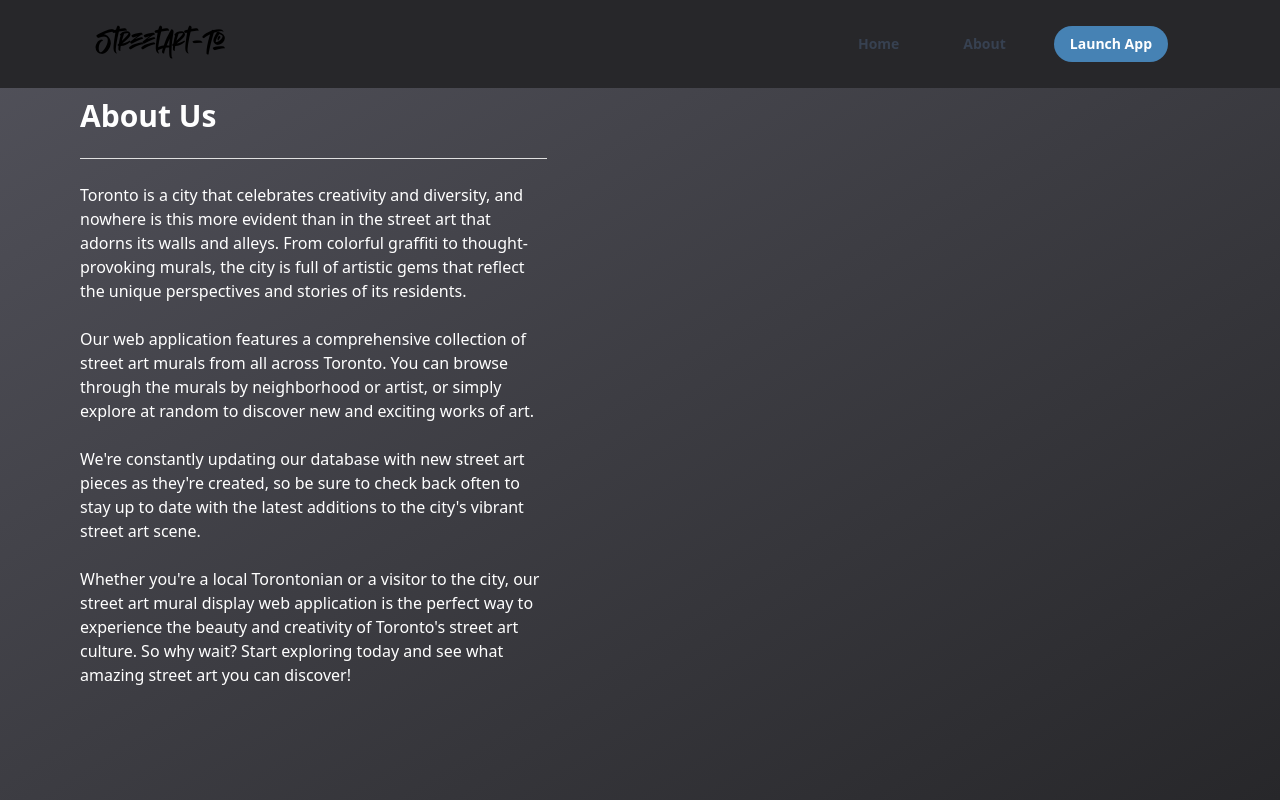
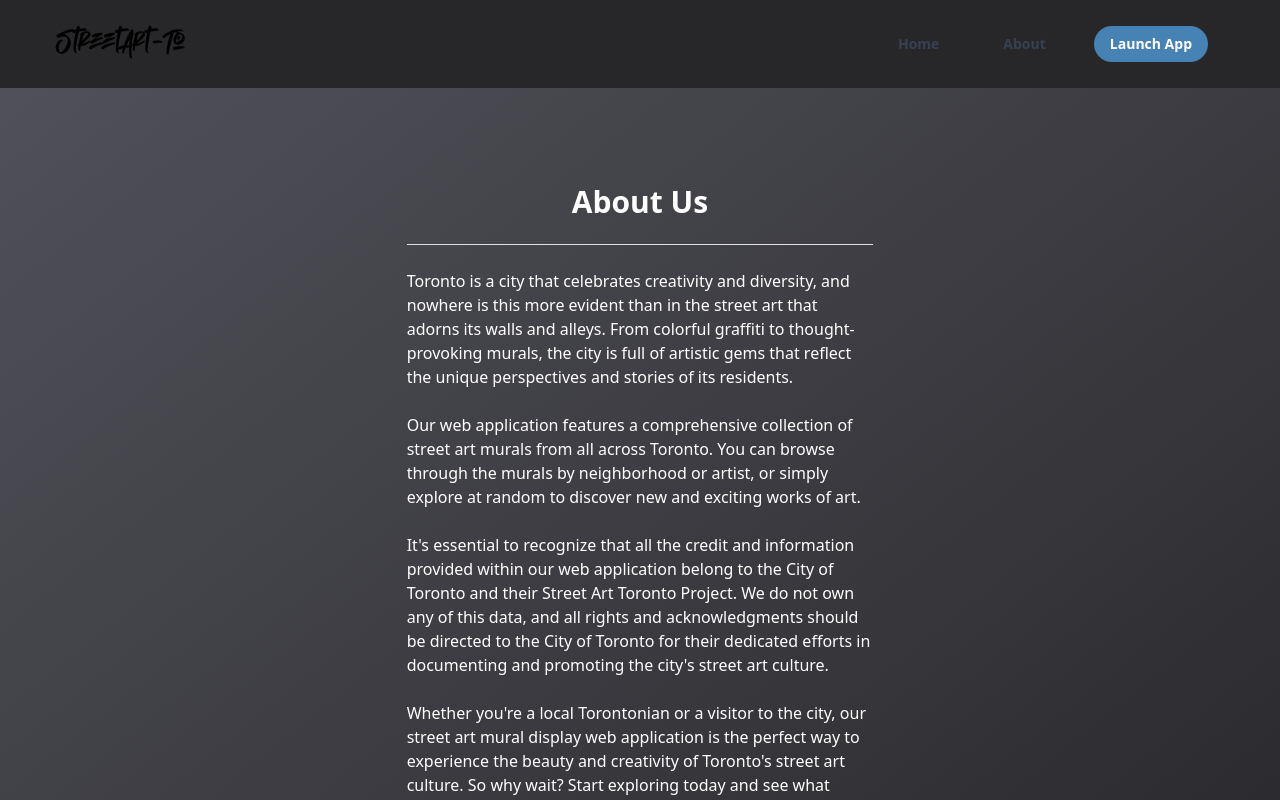
Before and after one commit to AnthonyChablov/street-art-to, a React (Vite) app in the folder client/: page /about in a window 1280 px wide. Shown: the top 800 px of the page. Built offline with nearby package versions, Linux system fonts and the light colour scheme.

Commit message:
fix navigation responsiveness

```diff
--- a/client/src/components/About/AboutLayout.tsx
+++ b/client/src/components/About/AboutLayout.tsx
@@ -1,21 +1,20 @@
-
 import { motion } from "framer-motion";
 import Divider from "@mui/material/Divider";
 import Navigation from "../Common/Navigation/Navigation";
 import Paragraph from "../Common/Paragraph/Paragraph";
-import {  paragraphVariants } from "../../variants/animationVariants";
+import { paragraphVariants } from "../../variants/animationVariants";
 
 const AboutLayout = () => {
   return (
     <div className="bg-gradient-to-br from-zinc-600 to-zinc-800 min-h-screen">
       <Navigation />
-      <div className="container flex flex-col lg:flex-row lg:h-screen justify-center lg:justify-between items-center mx-auto py-16 lg:py-32">
-        <motion.div className="space-y-6 pt-16 pb-20 w-full lg:w-5/12"
+      <div className="container flex flex-col justify-center items-center mx-auto py-16 lg:py-32">
+        <motion.div className="space-y-6 pt-14 pb-20 w-full lg:w-5/12"
           variants={paragraphVariants}
           initial='initial'
           animate='animate'
         >
-          <h1 className="font-semibold text-white text-3xl text-center lg:text-left ">
+          <h1 className="font-semibold text-white text-3xl text-center  ">
             About Us
           </h1>
           <Divider className="bg-white" />
@@ -26,13 +25,12 @@ const AboutLayout = () => {
             "Our web application features a comprehensive collection of street art murals from all across Toronto. You can browse through the murals by neighborhood or artist, or simply explore at random to discover new and exciting works of art."
           } />
           <Paragraph text={
-            "We're constantly updating our database with new street art pieces as they're created, so be sure to check back often to stay up to date with the latest additions to the city's vibrant street art scene."
+            "It's essential to recognize that all the credit and information provided within our web application belong to the City of Toronto and their Street Art Toronto Project. We do not own any of this data, and all rights and acknowledgments should be directed to the City of Toronto for their dedicated efforts in documenting and promoting the city's street art culture."
           } />
           <Paragraph text={
             "Whether you're a local Torontonian or a visitor to the city, our street art mural display web application is the perfect way to experience the beauty and creativity of Toronto's street art culture. So why wait? Start exploring today and see what amazing street art you can discover!"
           } />
         </motion.div>
-
       </div>
     </div>
   )
--- a/client/src/components/Application/SpeedDial/SpeedDialMenu.tsx
+++ b/client/src/components/Application/SpeedDial/SpeedDialMenu.tsx
@@ -16,8 +16,8 @@ import LayersIcon from '@mui/icons-material/Layers';
 import { useDrawerStore } from '../../../store/Drawer/drawerStore';
 
 const actions = [
-  { icon: <SearchIcon />, name: 'Select' },
-  { icon: <ArticleIcon />, name: 'Menu' },
+  { icon: <ArticleIcon />, name: 'Menu'},
+  { icon: <SearchIcon />, name: 'Selection' },
 ];
 
 const SpeedDialMenu = () => {
@@ -28,8 +28,6 @@ const SpeedDialMenu = () => {
     setToggleArtDrawer,
     toggleSideBar,
     setToggleSideBar,
-    toggleSideDrawer,
-    setToggleSideDrawer
   } = useDrawerStore();
 
   const [open, setOpen] = useState(false);
--- /dev/null
+++ b/client/src/components/Common/Buttons/CloseButton.tsx
@@ -0,0 +1,16 @@
+import React from 'react';
+import Icons from '../Icons/Icons';
+
+interface CloseButtonProps {
+  onClick: (event:any) => void;
+}
+
+const CloseButton: React.FC<CloseButtonProps> = ({ onClick }) => {
+  return (
+    <button onClick={onClick}>
+      <Icons type='close' size={25} color='#7b7f89'/>
+    </button>
+  );
+};
+
+export default CloseButton;
--- /dev/null
+++ b/client/src/components/Common/Icons/Icons.tsx
@@ -0,0 +1,19 @@
+import { IoMdClose} from 'react-icons/io';
+
+interface IIcons {
+    type : string,
+    size: number,
+    color?: string
+}
+
+const Icons = ({type, size, color}:IIcons) => {
+  return (
+    <div className='text-white'>{
+      {
+        close: <IoMdClose size={size} color={color}/>,
+      }[type]
+    }</div>
+  )
+}
+
+export default Icons;
--- a/client/src/components/Common/Navigation/NavSideDrawer.tsx
+++ b/client/src/components/Common/Navigation/NavSideDrawer.tsx
@@ -1,8 +1,13 @@
-import React from 'react';
 import Drawer from '@mui/material/Drawer';
+import { ReactNode } from 'react'; // Import ReactNode for typing children
 import { useDrawerStore } from '../../../store/Drawer/drawerStore';
+import CloseButton from '../Buttons/CloseButton';
 
-const NavSideDrawer = () => {
+interface NavSideDrawerProps {
+    children: ReactNode; // Properly type children as ReactNode
+}
+
+const NavSideDrawer = ({ children }: NavSideDrawerProps) => {
     const { toggleNavDrawer, setToggleNavDrawer } = useDrawerStore();
 
     const closeDrawer = () => {
@@ -14,10 +19,13 @@ const NavSideDrawer = () => {
             anchor="right"
             open={toggleNavDrawer}
             onClose={closeDrawer}
+            PaperProps={{ style: { width: '45%' } }} // Set width using PaperProps
         >
-            <div className="w-64 p-4 bg-white">
-                {/* Drawer content */}
-                <p>Drawer Content</p>
+            <div className="p-4 bg-gradient-to-br from-zinc-600 to-zinc-800 h-screen">
+                <div className="text-right">
+                    <CloseButton onClick={closeDrawer} />
+                </div>
+                {children}
             </div>
         </Drawer>
     );
--- a/client/src/components/Common/Navigation/Navigation.tsx
+++ b/client/src/components/Common/Navigation/Navigation.tsx
@@ -2,6 +2,8 @@ import React from 'react';
 import { NavLink } from 'react-router-dom';
 import NavigationLink from './NavigationLink';
 import { useDrawerStore } from '../../../store/Drawer/drawerStore';
+import NavSideDrawer from './NavSideDrawer';
+
 
 const navigationLinks = [
   { linkTo: '/', text: 'Home' },
@@ -19,16 +21,20 @@ const Navigation = () => {
 
   return (
     <nav className="border-gray-200 px-2 sm:px-4 py-2.5 bg-zinc-800 top-0 z-50 fixed w-screen">
-      <div className="container flex flex-wrap items-center justify-between mx-auto">
+      <div className=" flex flex-wrap items-center justify-between mx-auto max-w-7xl px-10 ">
         <NavLink to="/">
           <span className="self-center whitespace-nowrap dark:text-white font-empire text-4xl">
             StreetArt-To
           </span>
         </NavLink>
+        {/* Hamburger button */}
         <button
           data-collapse-toggle="navbar-default"
           type="button"
-          className="inline-flex items-center p-2 ml-3 text-sm text-gray-500 rounded-lg md:hidden hover:bg-gray-100 focus:outline-none focus:ring-2 focus:ring-gray-200 dark:text-gray-400 dark:hover:bg-gray-700 dark:focus:ring-gray-600"
+          className="inline-flex items-center p-2 ml-3 text-sm text-gray-500
+            rounded-lg md:hidden hover:bg-gray-100
+            focus:outline-none focus:ring-2 focus:ring-gray-200
+            dark:text-gray-400 dark:hover:bg-gray-700 dark:focus:ring-gray-600"
           aria-controls="navbar-default"
           aria-expanded="false"
           onClick={handleDrawerToggle}
@@ -48,6 +54,7 @@ const Navigation = () => {
             ></path>
           </svg>
         </button>
+        {/* Nav  */}
         <div className="hidden w-full md:block md:w-auto" id="navbar-default">
           <ul className="flex flex-col p-4 mt-4 border border-gray-100 rounded-lg md:flex-row md:space-x-8 md:mt-0 md:text-sm md:font-medium md:border-0 ">
             {
@@ -58,6 +65,17 @@ const Navigation = () => {
           </ul>
         </div>
       </div>
+      <NavSideDrawer>
+        <ul className='flex flex-col space-y-6 pt-2 items-center'>
+          {
+            navigationLinks.map((link, index) => (
+              <div key={index} onClick={handleDrawerToggle}>
+                <NavigationLink linkTo={link.linkTo} text={link.text} index={index} />
+              </div>
+            ))
+          }
+        </ul>
+      </NavSideDrawer>
     </nav>
   );
 };
```
